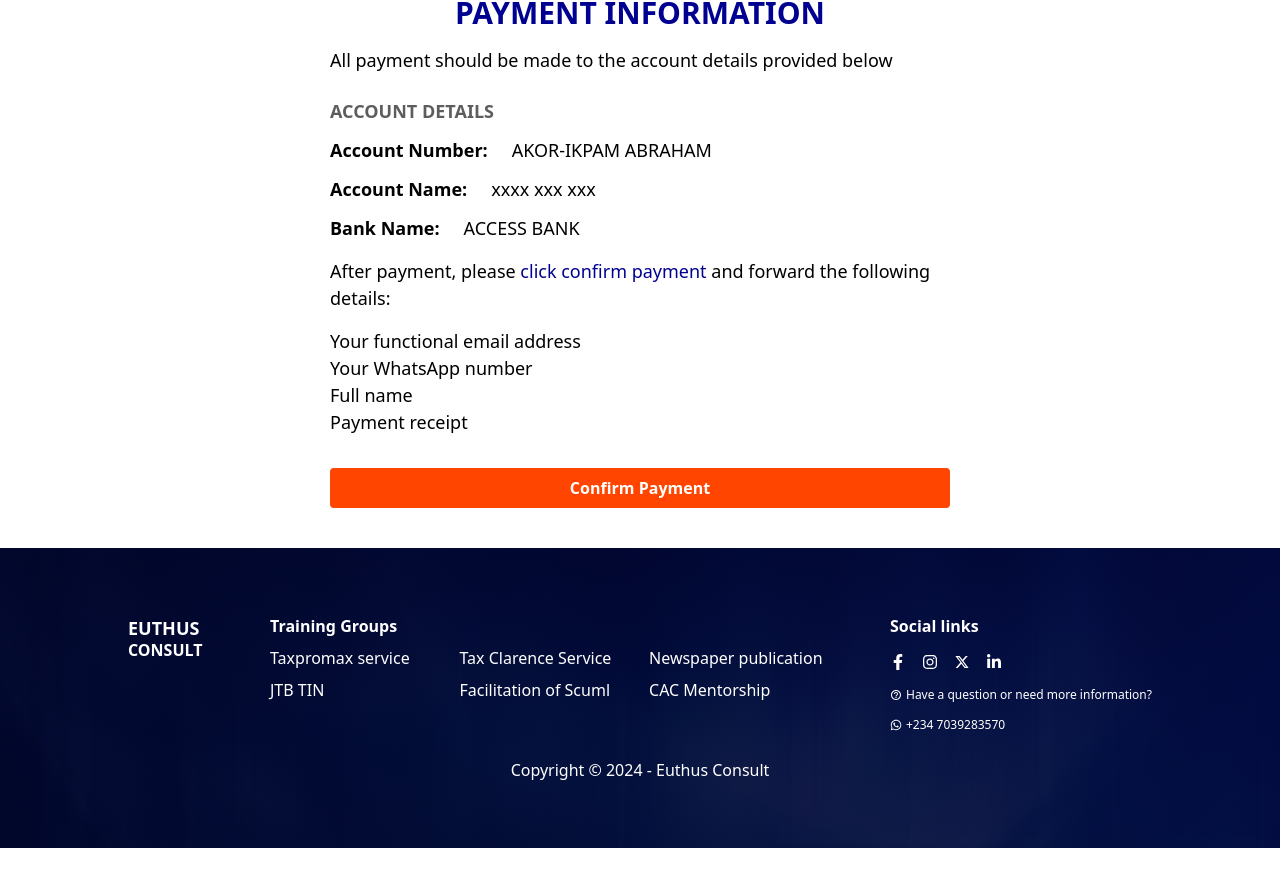
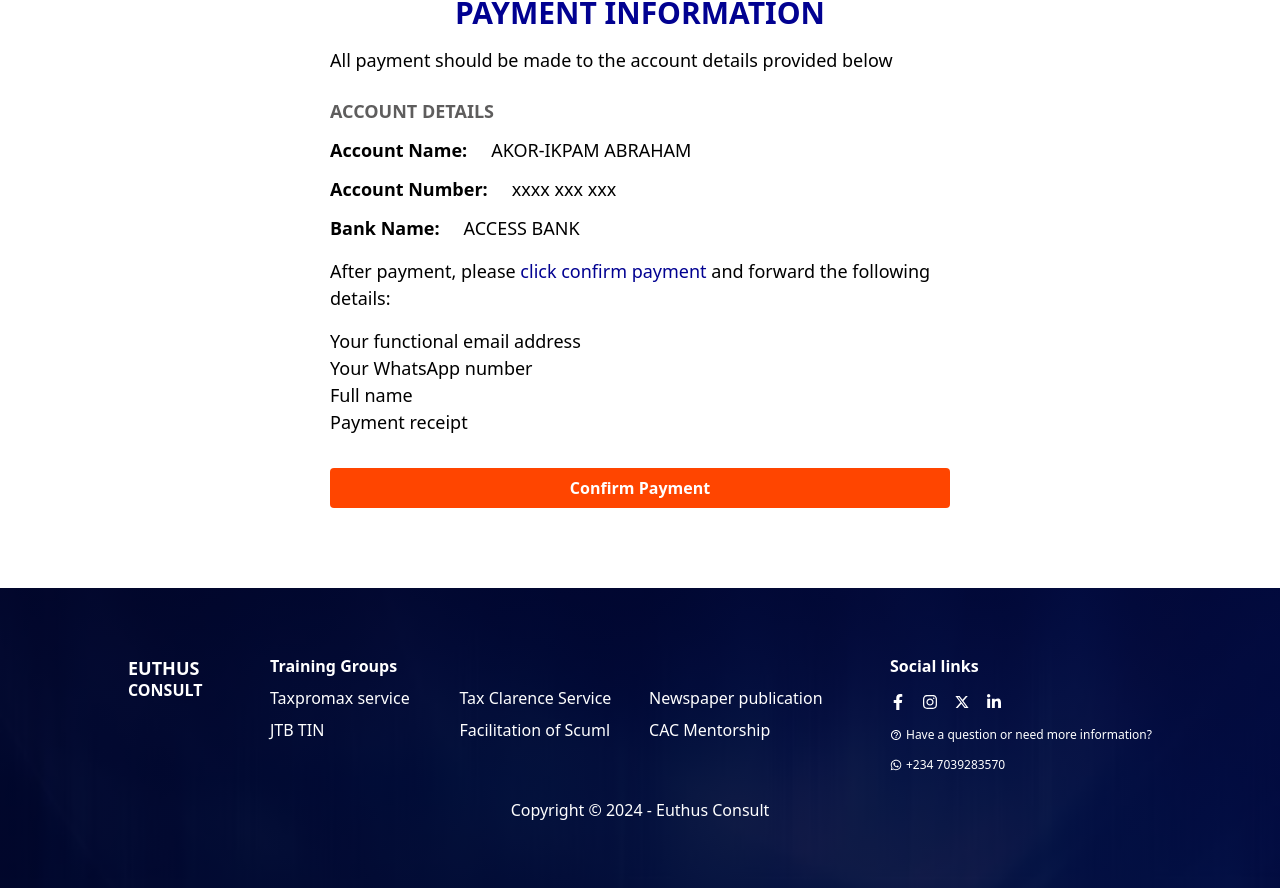
Before and after one commit to StivinTaesoo/euthus-consult, a Next.js app: page /courses in a window 1280 px wide. Shown: the part 2000-2888 px from the top of the page. Before the commit the page ends 2848 px from the top, so only its background shows below. Built offline with nearby package versions, Linux system fonts and the light colour scheme.

Commit message:
Minor correction

```diff
--- a/components/courses/CoursePayment.tsx
+++ b/components/courses/CoursePayment.tsx
@@ -14,11 +14,11 @@ function CoursePayment() {
                     Account Details
                 </h2>
                 <div className="flex gap-x-6 flex-col md:flex-row">
-                    <p className="font-semibold">Account Number:</p>
+                    <p className="font-semibold">Account Name:</p>
                     <p className="uppercase">Akor-Ikpam Abraham</p>
                 </div>
                 <div className="flex gap-x-6 flex-col md:flex-row">
-                    <p className="font-semibold">Account Name:</p>
+                    <p className="font-semibold">Account Number:</p>
                     <p>xxxx xxx xxx</p>
                 </div>
                 <div className="flex gap-x-6 flex-col md:flex-row">
--- a/components/footer/Footer.tsx
+++ b/components/footer/Footer.tsx
@@ -4,7 +4,7 @@ import FooterSocials from "./FooterSocials";
 
 function Footer() {
     return (
-        <div className="">
+        <div className="mt-10">
             <div
                 className={`w-full h-[560px]  bg-cover bg-center relative md:h-[300px]`}
                 style={{ backgroundImage: `url(./images/image-10.jpeg)` }}
```
